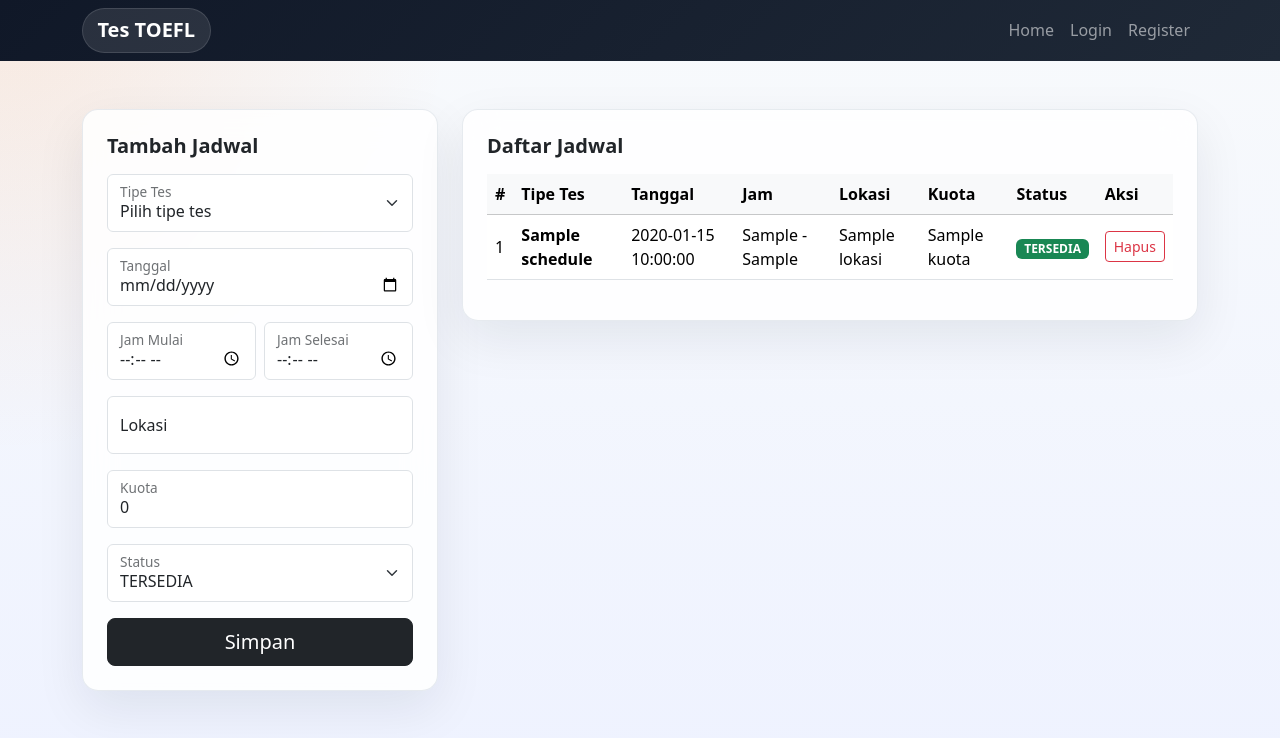
After one commit to Svaerd/upbg-backend, a Flask app: template templates/admin/schedules.html in a window 1280 px wide. The commit adds this page. Shown: the top 738 px of the page. Run offline with Flask 3, Linux system fonts and the light colour scheme; the template is opened without the code that fills it: most values are stand-ins (such as "Sample title", 1, 10 or a date in 2020).

Commit message:
feat: add admin functionalities for test types and schedules

```diff
--- a/app.py
+++ b/app.py
@@ -66,6 +66,20 @@ def login_required(view):
         if g.user is None:
             flash('Silakan login terlebih dahulu.', 'warning')
             return redirect(url_for('login'))
+        return view(*args, **kwargs)
+
+    return wrapped_view
+
+
+def admin_required(view):
+    @wraps(view)
+    def wrapped_view(*args, **kwargs):
+        if g.user is None:
+            flash('Silakan login terlebih dahulu.', 'warning')
+            return redirect(url_for('login'))
+        if g.user.get('tipe_user') != 'admin':
+            flash('Akses ditolak. Fitur ini khusus untuk Admin UPBG.', 'danger')
+            return redirect(url_for('dashboard'))
         return view(*args, **kwargs)
 
     return wrapped_view
@@ -280,6 +294,96 @@ def dashboard():
         upcoming_schedules=upcoming_schedules,
     )
 
+@app.route('/admin/test-types', methods=['GET', 'POST'])
+@admin_required
+def manage_test_types():
+    if request.method == 'POST':
+        nama_tes = request.form.get('nama_tes', '').strip()
+        deskripsi = request.form.get('deskripsi', '').strip()
+        harga = request.form.get('harga', 0)
+        masa_berlaku = request.form.get('masa_berlaku_sertifikat', 24)
+
+        if not nama_tes:
+            flash('Nama tes wajib diisi.', 'danger')
+        else:
+            execute_query(
+                """
+                INSERT INTO test_types (nama_tes, deskripsi, harga, masa_berlaku_sertifikat)
+                VALUES (%s, %s, %s, %s)
+                """,
+                (nama_tes, deskripsi, harga, masa_berlaku),
+                commit=True,
+            )
+            flash('Tipe tes berhasil ditambahkan!', 'success')
+            return redirect(url_for('manage_test_types'))
+
+    test_types = fetch_all(
+        "SELECT * FROM test_types ORDER BY test_type_id DESC"
+    )
+    return render_template('admin/test_types.html', test_types=test_types)
+
+
+@app.route('/admin/test-types/delete/<int:id>', methods=['POST'])
+@admin_required
+def delete_test_type(id):
+    execute_query(
+        "DELETE FROM test_types WHERE test_type_id = %s", (id,), commit=True
+    )
+    flash('Tipe tes berhasil dihapus.', 'info')
+    return redirect(url_for('manage_test_types'))
+
+
+@app.route('/admin/schedules', methods=['GET', 'POST'])
+@admin_required
+def manage_schedules():
+    if request.method == 'POST':
+        test_type_id = request.form.get('test_type_id')
+        tanggal = request.form.get('tanggal')
+        jam_mulai = request.form.get('jam_mulai')
+        jam_selesai = request.form.get('jam_selesai')
+        lokasi = request.form.get('lokasi', '').strip()
+        kuota = request.form.get('kuota', 0)
+        status = request.form.get('status', 'TERSEDIA')
+
+        execute_query(
+            """
+            INSERT INTO schedules (test_type_id, tanggal, jam_mulai, jam_selesai, lokasi, kuota, status)
+            VALUES (%s, %s, %s, %s, %s, %s, %s)
+            """,
+            (test_type_id, tanggal, jam_mulai, jam_selesai, lokasi, kuota, status),
+            commit=True,
+        )
+        flash('Jadwal ujian berhasil ditambahkan!', 'success')
+        return redirect(url_for('manage_schedules'))
+
+    schedules = fetch_all(
+        """
+        SELECT s.schedule_id, s.tanggal, s.jam_mulai, s.jam_selesai, s.lokasi, s.kuota, s.status, t.nama_tes
+        FROM schedules s
+        JOIN test_types t ON s.test_type_id = t.test_type_id
+        ORDER BY s.tanggal DESC, s.jam_mulai DESC
+        """
+    )
+    test_types_dropdown = fetch_all(
+        "SELECT test_type_id, nama_tes FROM test_types"
+    )
+    return render_template(
+        'admin/schedules.html',
+        schedules=schedules,
+        test_types=test_types_dropdown,
+    )
+
+
+@app.route('/admin/schedules/delete/<int:id>', methods=['POST'])
+@admin_required
+def delete_schedule(id):
+    execute_query(
+        "DELETE FROM schedules WHERE schedule_id = %s", (id,), commit=True
+    )
+    flash('Jadwal tes berhasil dihapus.', 'info')
+    return redirect(url_for('manage_schedules'))
+
+
 if __name__ == '__main__':
     print("  _    _ _____  ____   _____   _______ ____  ______ ______ _      ")
     print(" | |  | |  __ \|  _ \ / ____| |__   __/ __ \|  ____|  ____| |     ")
--- /dev/null
+++ b/requirements.txt
@@ -0,0 +1,3 @@
+Flask==3.0.3
+PyMySQL==1.1.0
+cryptography
--- /dev/null
+++ b/templates/admin/schedules.html
@@ -0,0 +1,104 @@
+{% extends "base.html" %}
+{% block content %}
+<div class="row g-4">
+  <div class="col-lg-4">
+    <div class="auth-panel rounded-4 p-4">
+      <h2 class="h5 fw-bold mb-3">Tambah Jadwal</h2>
+      <form method="post">
+        <div class="form-floating mb-3">
+          <select class="form-select" id="test_type_id" name="test_type_id" required>
+            <option value="">Pilih tipe tes</option>
+            {% for t in test_types %}
+            <option value="{{ t.test_type_id }}">{{ t.nama_tes }}</option>
+            {% endfor %}
+          </select>
+          <label for="test_type_id">Tipe Tes</label>
+        </div>
+        <div class="form-floating mb-3">
+          <input class="form-control" id="tanggal" type="date" name="tanggal" required />
+          <label for="tanggal">Tanggal</label>
+        </div>
+        <div class="row g-2 mb-3">
+          <div class="col-6">
+            <div class="form-floating">
+              <input class="form-control" id="jam_mulai" type="time" name="jam_mulai" required />
+              <label for="jam_mulai">Jam Mulai</label>
+            </div>
+          </div>
+          <div class="col-6">
+            <div class="form-floating">
+              <input class="form-control" id="jam_selesai" type="time" name="jam_selesai" required />
+              <label for="jam_selesai">Jam Selesai</label>
+            </div>
+          </div>
+        </div>
+        <div class="form-floating mb-3">
+          <input class="form-control" id="lokasi" type="text" name="lokasi" placeholder="Lokasi" />
+          <label for="lokasi">Lokasi</label>
+        </div>
+        <div class="form-floating mb-3">
+          <input class="form-control" id="kuota" type="number" name="kuota" placeholder="Kuota" value="0" />
+          <label for="kuota">Kuota</label>
+        </div>
+        <div class="form-floating mb-3">
+          <select class="form-select" id="status" name="status">
+            <option value="TERSEDIA" selected>TERSEDIA</option>
+            <option value="PENUH">PENUH</option>
+            <option value="SELESAI">SELESAI</option>
+          </select>
+          <label for="status">Status</label>
+        </div>
+        <button class="btn btn-dark btn-lg w-100" type="submit">Simpan</button>
+      </form>
+    </div>
+  </div>
+
+  <div class="col-lg-8">
+    <div class="hero-panel rounded-4 p-4">
+      <h2 class="h5 fw-bold mb-3">Daftar Jadwal</h2>
+      {% if schedules %}
+      <div class="table-responsive">
+        <table class="table table-hover align-middle">
+          <thead class="table-light">
+            <tr>
+              <th>#</th>
+              <th>Tipe Tes</th>
+              <th>Tanggal</th>
+              <th>Jam</th>
+              <th>Lokasi</th>
+              <th>Kuota</th>
+              <th>Status</th>
+              <th>Aksi</th>
+            </tr>
+          </thead>
+          <tbody>
+            {% for s in schedules %}
+            <tr>
+              <td>{{ s.schedule_id }}</td>
+              <td class="fw-semibold">{{ s.nama_tes }}</td>
+              <td>{{ s.tanggal }}</td>
+              <td>{{ s.jam_mulai }} - {{ s.jam_selesai }}</td>
+              <td>{{ s.lokasi or '-' }}</td>
+              <td>{{ s.kuota }}</td>
+              <td>
+                <span class="badge {% if s.status == 'TERSEDIA' %}text-bg-success{% elif s.status == 'PENUH' %}text-bg-warning{% else %}text-bg-secondary{% endif %}">
+                  {{ s.status }}
+                </span>
+              </td>
+              <td>
+                <form action="{{ url_for('delete_schedule', id=s.schedule_id) }}" method="post" onsubmit="return confirm('Hapus jadwal ini?')">
+                  <button class="btn btn-sm btn-outline-danger" type="submit">Hapus</button>
+                </form>
+              </td>
+            </tr>
+            {% endfor %}
+          </tbody>
+        </table>
+      </div>
+      {% else %}
+      <p class="text-secondary mb-0">Belum ada jadwal. Tambahkan melalui form di samping.</p>
+      {% endif %}
+    </div>
+  </div>
+</div>
+{% endblock %}
--- a/templates/base.html
+++ b/templates/base.html
@@ -85,6 +85,10 @@
             <a class="nav-link" href="{{ url_for('home') }}">Home</a>
             {% if current_user %}
             <a class="nav-link" href="{{ url_for('dashboard') }}">Dashboard</a>
+            {% if current_user.tipe_user == 'admin' %}
+            <a class="nav-link" href="{{ url_for('manage_test_types') }}">Tipe Tes</a>
+            <a class="nav-link" href="{{ url_for('manage_schedules') }}">Jadwal</a>
+            {% endif %}
             <form
               class="d-inline"
               action="{{ url_for('logout') }}"
```
Also changed, not shown: templates/admin/test_types.html (added, +69 -0 lines).
